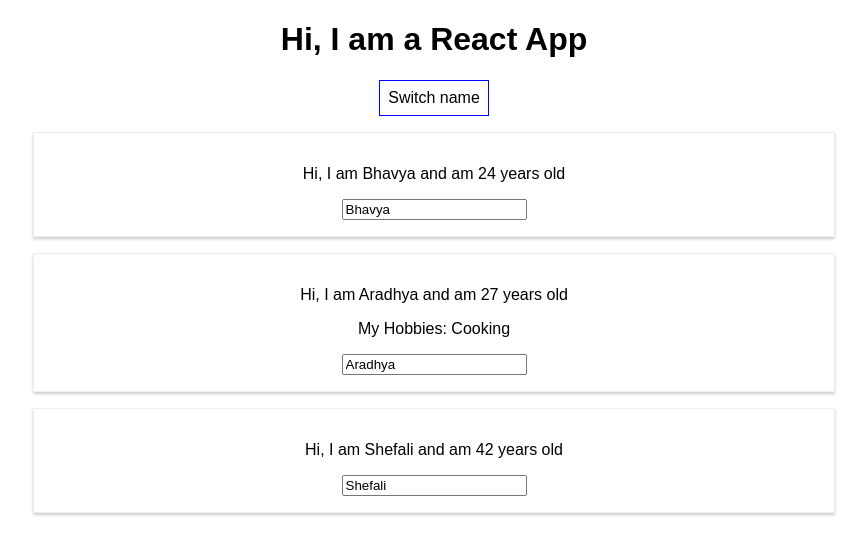
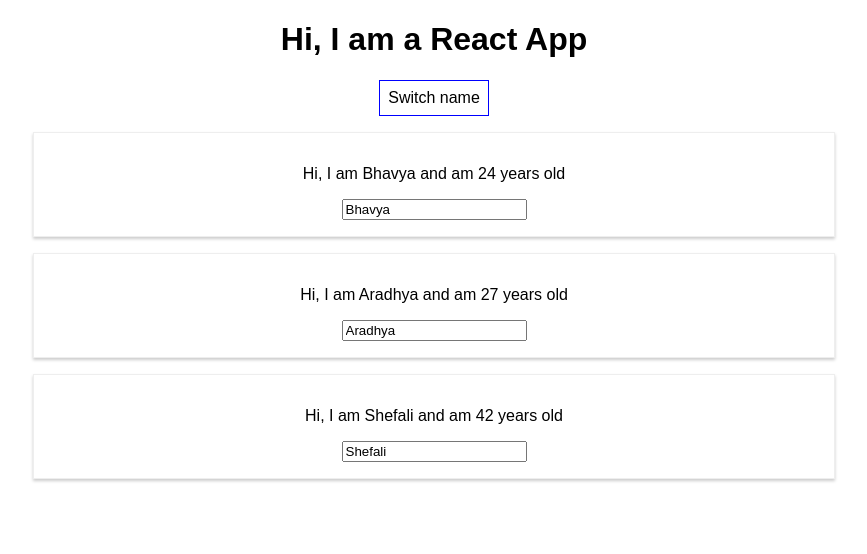
Before and after one commit to BhavyaGulati/ReactDemoProject, a React (Create React App) app: page / in a window 1280 px wide. Both pictures are taken after a click on the button "Switch name". Shown: the top 554 px of the page, without its empty margins (206-1073 px from the left). Built offline with nearby package versions, Linux system fonts and the light colour scheme.

Commit message:
Iterate over list to add custom components

```diff
--- a/src/App.js
+++ b/src/App.js
@@ -13,14 +13,10 @@
     showPersons: false
   }
 
-  switchNameHandler = (newName) => {
-    this.setState({
-      persons: [
-        {name: 'Bhavya', age: 24},
-        {name: newName, age: 27},
-        {name: 'Shefali', age: 42}
-      ]
-    });
+  deletePersonHandler = (index) => {
+    const persons = this.state.persons.slice();
+    persons.splice(index, 1);
+    this.setState({persons: persons})
   }
 
   changeNameHandler = (event) => {
@@ -46,22 +42,20 @@
       padding: '8px',
       cursor: 'pointer'
     }
+
     let person = null;
+
     if (this.state.showPersons) {
         person = (
-          <div>
-          <Person
-            name={this.state.persons[0].name}
-            age={this.state.persons[0].age}/>
-          <Person
-            name={this.state.persons[1].name}
-            age={this.state.persons[1].age}
-            changed={this.changeNameHandler}><p>My Hobbies: Cooking</p></ Person>
-          <Person
-            name={this.state.persons[2].name}
-            age={this.state.persons[2].age}
-            click={this.switchNameHandler.bind(this,'Aradhya!!')}/>
-          </div>
+        <div>
+            {this.state.persons.map((person,index) => {
+              return <Person
+                click={() => this.deletePersonHandler(index)}
+                change={() => this.changeNameHandler()}
+                name={person.name}
+                age={person.age}/>
+            })}
+        </div>
         )
       }
 
@@ -70,7 +64,7 @@
         <h1>Hi, I am a React App</h1>
         <button
           style = {style}
-          onClick={this.togglePersonHandler}>Switch name</button>
+          onClick={() => this.togglePersonHandler()}>Switch name</button>
           {person}
       </div>
     );
--- a/src/Person/Person.js
+++ b/src/Person/Person.js
@@ -6,7 +6,7 @@
         <div className='Person'>
             <p onClick={props.click}>Hi, I am {props.name} and am {props.age} years old</p>
             <p>{props.children}</p>
-            <input type='text' onChange={props.changed} value={props.name}/>
+            <input type='text' onChange={props.change} value={props.name}/>
         </div>
     )
 };
```
